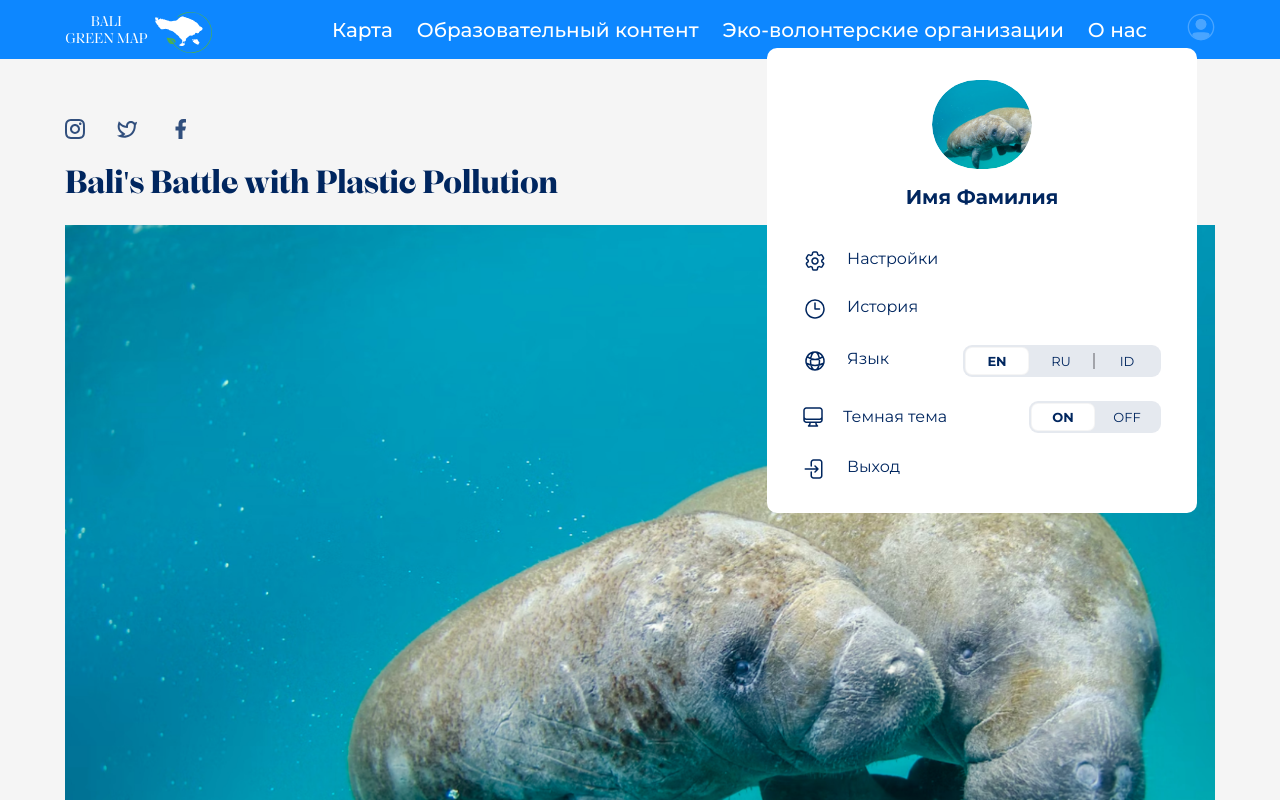
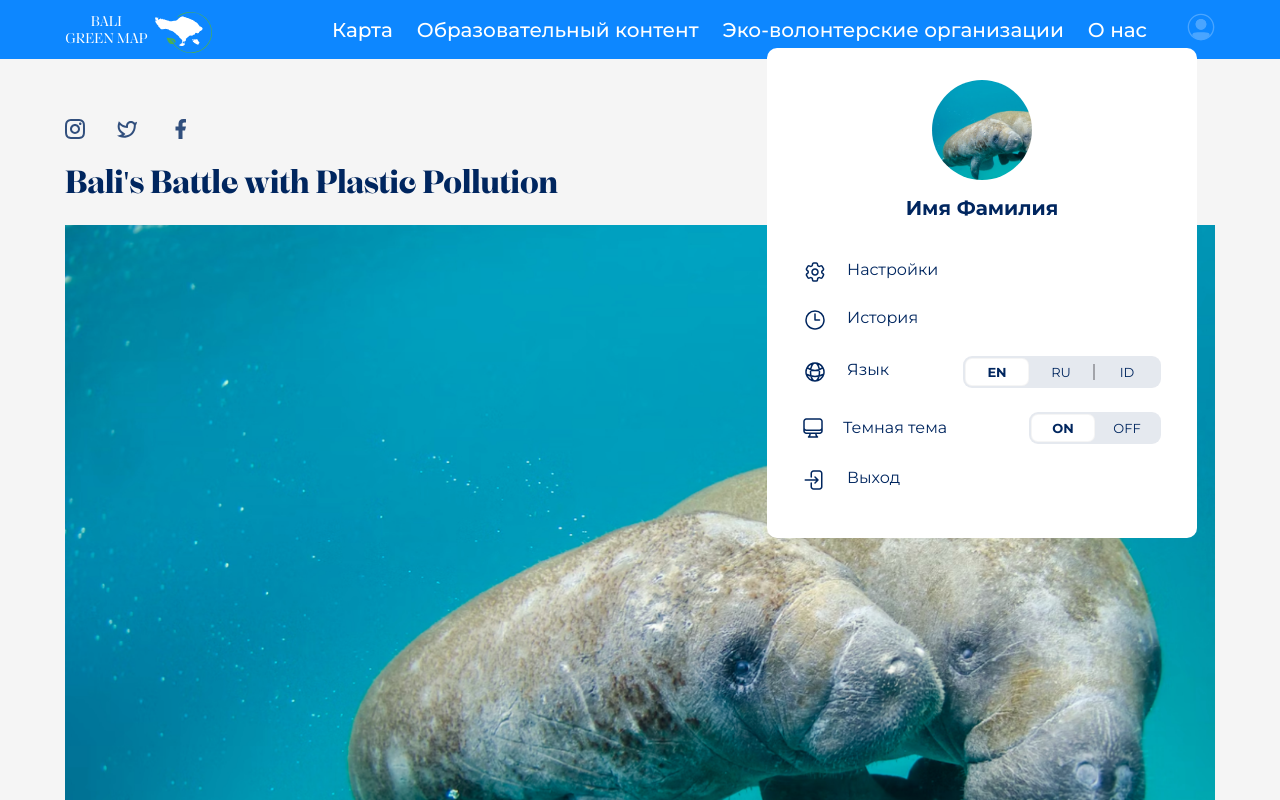
Before and after one commit to vsmeyukha/bali-eco-project, a Next.js app: page /article in a window 1280 px wide. Both pictures are taken after a click on the button 1201 px from the left and 26 px from the top of the page. Shown: the top 800 px of the page. Built offline with nearby package versions, Linux system fonts and the light colour scheme.

Commit message:
минорные улучшения быстрого попапа

```diff
--- a/src/components/QuickToolsPopup/QuickPopupSwitchContainer.tsx
+++ b/src/components/QuickToolsPopup/QuickPopupSwitchContainer.tsx
@@ -1,4 +1,4 @@
-import { ReactElement, useState } from "react";
+import { ReactElement, useState, Fragment } from "react";
 import QuickPopupSwitchButton from "./QuickPopupSwitchButton";
 import {switchContent} from '../../utils/types';
 
@@ -17,9 +17,9 @@ const QuickPopupSwitchContainer: React.FC<QuickPopupSwitchContainerProps> = ({co
     <div className="rounded-[9px] bg-[#00265F] bg-opacity-10 h-[32px] p-[2px] flex flex-row items-center">
       {content.map((lang, index, arr) => {
         return (
-          <>
+          <Fragment key={lang.code}>
 
-          <QuickPopupSwitchButton key={lang.code} code={lang.code} text={lang.label} isSelected={selected === lang.code} onClick={handleSelected} />
+          <QuickPopupSwitchButton code={lang.code} text={lang.label} isSelected={selected === lang.code} onClick={handleSelected} />
             {
               selected !== lang.code
               &&
@@ -29,7 +29,7 @@ const QuickPopupSwitchContainer: React.FC<QuickPopupSwitchContainerProps> = ({co
                 &&
                 (<div className="h-[16px] border-[#3C3C43] border-opacity-40 border-[0.5px]"></div>)
             }
-          </>
+          </Fragment>
             )
       })}
     </div>
--- a/src/components/QuickToolsPopup/QuickToolsPopup.tsx
+++ b/src/components/QuickToolsPopup/QuickToolsPopup.tsx
@@ -47,7 +47,7 @@ const QuickToolsPopup: React.FC = (): ReactElement => {
                 z-300
                 bg-white
                 w-[430px]
-                h-[465px]
+                h-[490px]
                 rounded-[10px]
                 py-[32px]
                 flex
@@ -58,10 +58,8 @@ const QuickToolsPopup: React.FC = (): ReactElement => {
               <Image
                 src={Manatee}
                 alt="manatee"
-                fill={true}
-                objectFit="cover"
-                objectPosition="center"
-                className="rounded-full"
+                fill
+                className="object-cover object-center"
               />
             </Link>
               <Link href="/profile" className="font-montserrat-bold text-[20px] leading-[24px] text-[#00265F] mt-[16px]">Имя Фамилия</Link>
```
